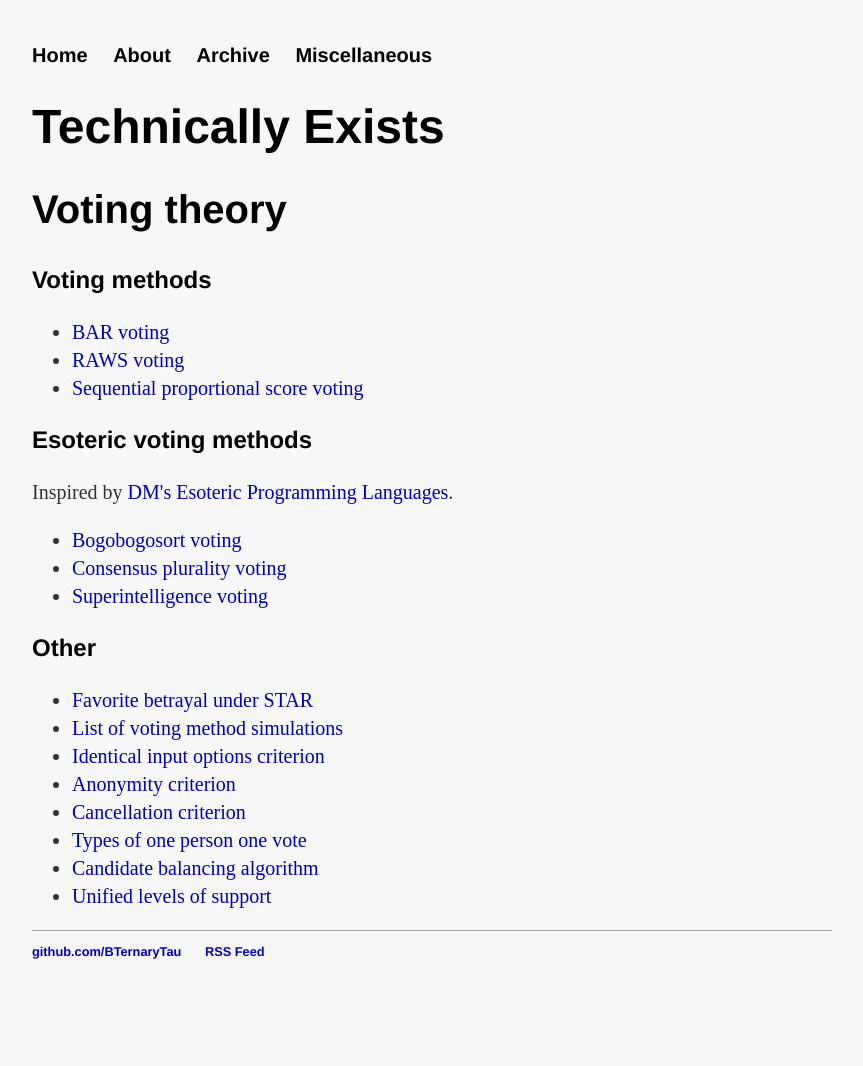
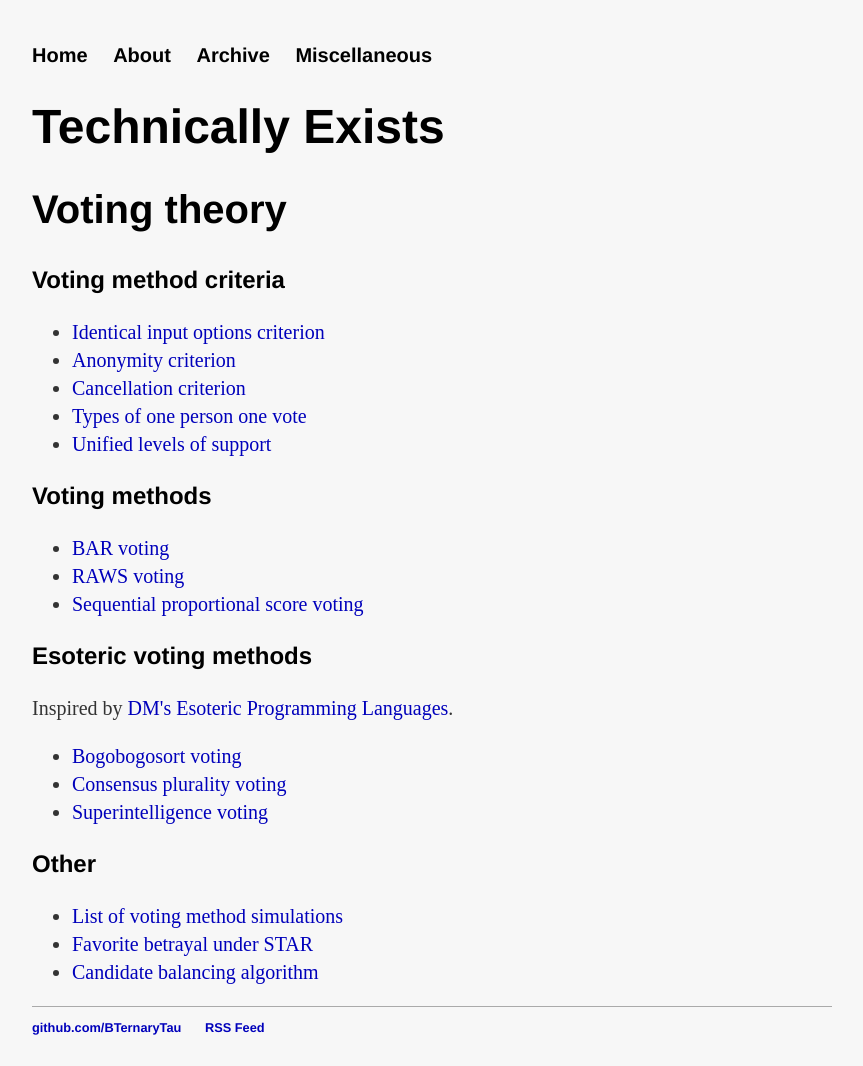
Before and after one commit to BTernaryTau/bternarytau.github.io, a Jekyll site: the page built from miscellaneous/voting-theory/index.html, in a window 1280 px wide. Shown: the whole page, without its empty margins (208-1071 px from the left). Built offline with Jekyll 4.4.1, drawn with Linux system fonts in a browser that asks for light colours; nearby versions of some CDN libraries; comment, search, counter and statistics services are not loaded; before the commit the page ends 990 px from its top, so only the background shows below that; some of the changed lines change nothing that is shown.

Commit message:
Reorganize voting theory page

```diff
--- a/miscellaneous/voting-theory/index.html
+++ b/miscellaneous/voting-theory/index.html
@@ -4,6 +4,16 @@ title: "Voting theory"
 ---
 <h1>{{ site.title }}</h1>
 <h2>{{ page.title }}</h2>
+<h3>Voting method criteria</h3>
+
+<ul>
+	<li><a href="/miscellaneous/voting-theory/identical-input-options-criterion">Identical input options criterion</a></li>
+	<li><a href="/miscellaneous/voting-theory/anonymity-criterion">Anonymity criterion</a></li>
+	<li><a href="/miscellaneous/voting-theory/cancellation-criterion">Cancellation criterion</a></li>
+	<li><a href="/miscellaneous/voting-theory/types-of-one-person-one-vote">Types of one person one vote</a></li>
+	<li><a href="/miscellaneous/voting-theory/unified-levels-of-support">Unified levels of support</a></li>
+</ul>
+
 <h3>Voting methods</h3>
 
 <ul>
@@ -25,12 +35,7 @@ title: "Voting theory"
 <h3>Other</h3>
 
 <ul>
+	<li><a href="/miscellaneous/voting-theory/list-of-voting-method-simulations">List of voting method simulations</a></li>
 	<li><a href="/miscellaneous/voting-theory/favorite-betrayal-under-star">Favorite betrayal under STAR</a></li>
-	<li><a href="/miscellaneous/voting-theory/list-of-voting-method-simulations">List of voting method simulations</a></li>
-	<li><a href="/miscellaneous/voting-theory/identical-input-options-criterion">Identical input options criterion</a></li>
-	<li><a href="/miscellaneous/voting-theory/anonymity-criterion">Anonymity criterion</a></li>
-	<li><a href="/miscellaneous/voting-theory/cancellation-criterion">Cancellation criterion</a></li>
-	<li><a href="/miscellaneous/voting-theory/types-of-one-person-one-vote">Types of one person one vote</a></li>
 	<li><a href="/miscellaneous/voting-theory/candidate-balancing-algorithm">Candidate balancing algorithm</a></li>
-	<li><a href="/miscellaneous/voting-theory/unified-levels-of-support">Unified levels of support</a></li>
 </ul>
```
